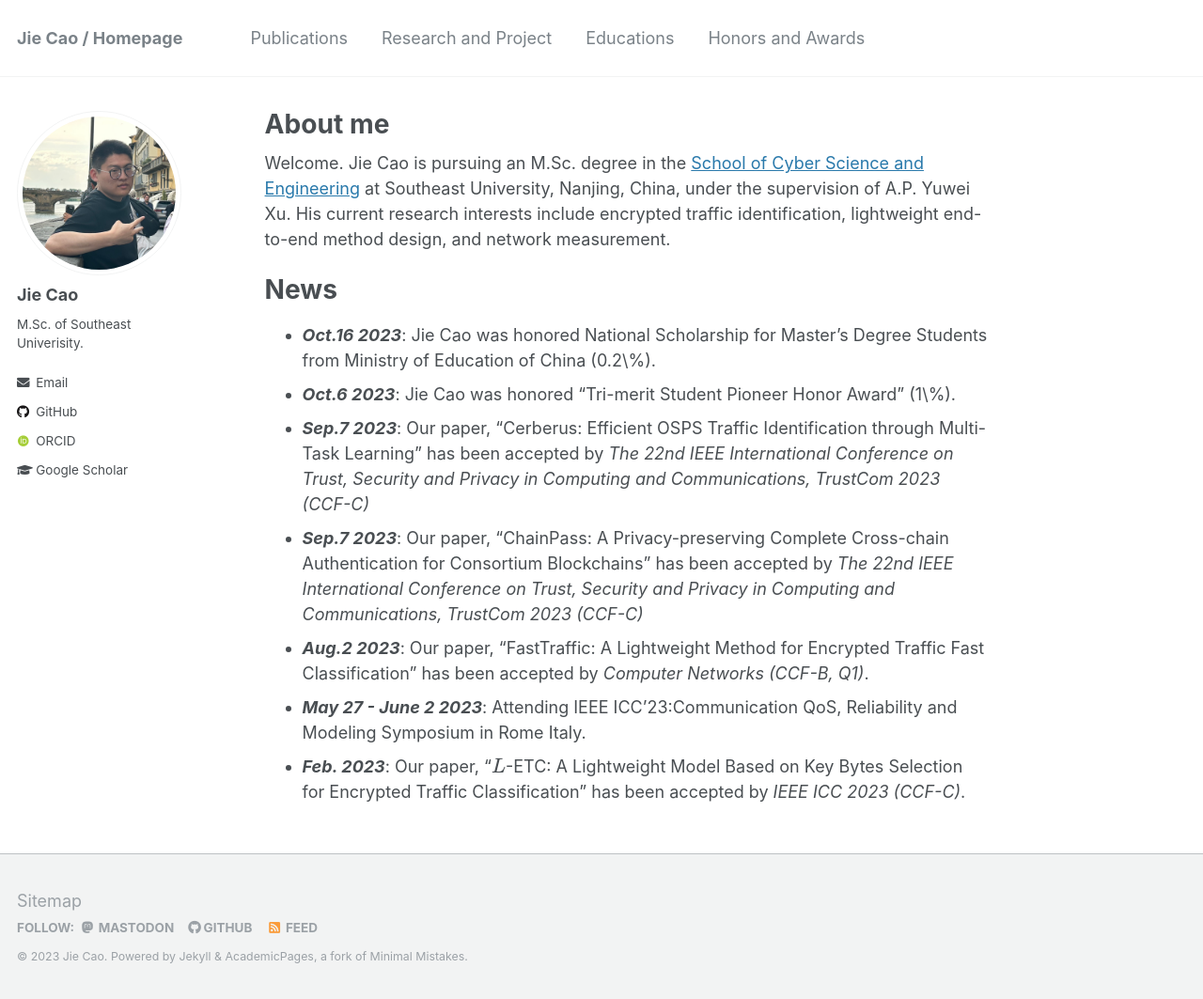
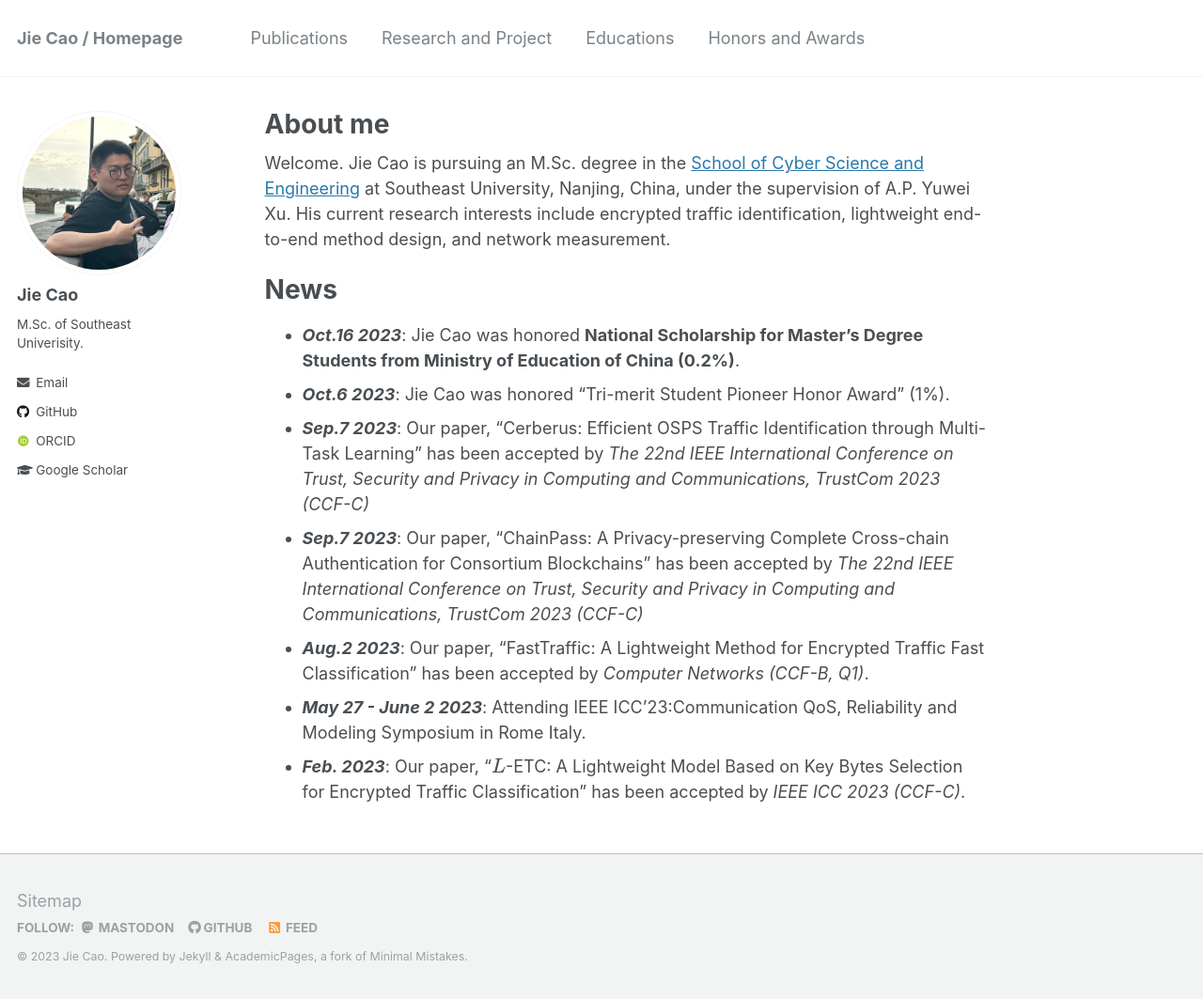
Before and after one commit to JieJayCao/JieJayCao.github.io, a Jekyll site: the page built from _pages/about.md, in a window 1280 px wide and 1063 px high. Shown: the whole window at 94% size. Built offline with Jekyll 4.4.1, drawn with Linux system fonts in a browser that asks for light colours; some web fonts are replaced; formulas are drawn with MathJax 3.

```diff
--- a/_pages/about.md
+++ b/_pages/about.md
@@ -11,8 +11,8 @@ redirect_from:
 Welcome. Jie Cao is pursuing an M.Sc. degree in the [School of Cyber Science and Engineering](https://cyber.seu.edu.cn/) at Southeast University, Nanjing, China, under the supervision of A.P. Yuwei Xu. His current research interests include encrypted traffic identification, lightweight end-to-end method design, and network measurement.
 
 # News
-- ***Oct.16 2023***: Jie Cao was honored National Scholarship for Master's Degree Students from Ministry of Education of China (0.2\%).
-- ***Oct.6 2023***: Jie Cao was honored "Tri-merit Student Pioneer Honor Award" (1\%).
+- ***Oct.16 2023***: Jie Cao was honored **National Scholarship for Master's Degree Students from Ministry of Education of China (0.2%)**.
+- ***Oct.6 2023***: Jie Cao was honored "Tri-merit Student Pioneer Honor Award" (1%).
 - ***Sep.7 2023***: Our paper, "Cerberus: Efficient OSPS Traffic Identification through Multi-Task Learning" has been accepted by *The 22nd IEEE International Conference on Trust, Security and Privacy in Computing and Communications, TrustCom 2023 (CCF-C)*
 - ***Sep.7 2023***: Our paper, "ChainPass: A Privacy-preserving Complete Cross-chain Authentication for Consortium Blockchains" has been accepted by *The 22nd IEEE International Conference on Trust, Security and Privacy in Computing and Communications, TrustCom 2023 (CCF-C)*
 - ***Aug.2 2023***: Our paper, "FastTraffic: A Lightweight Method for Encrypted Traffic Fast Classification" has been accepted by *Computer Networks (CCF-B, Q1)*.
```
